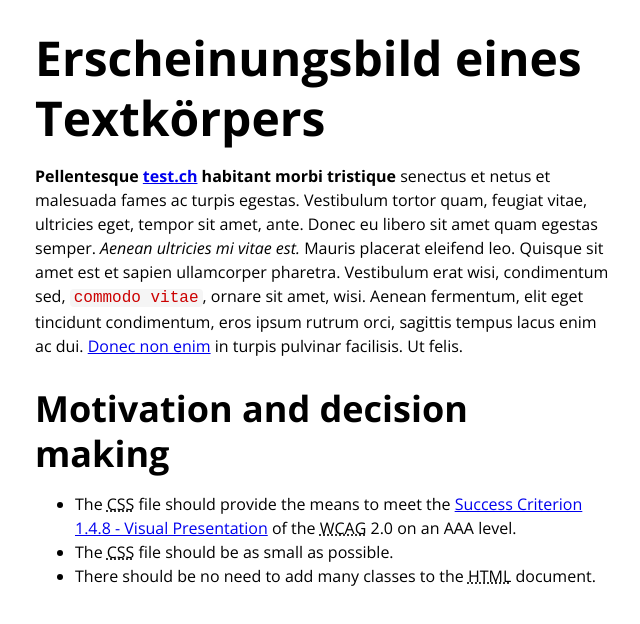
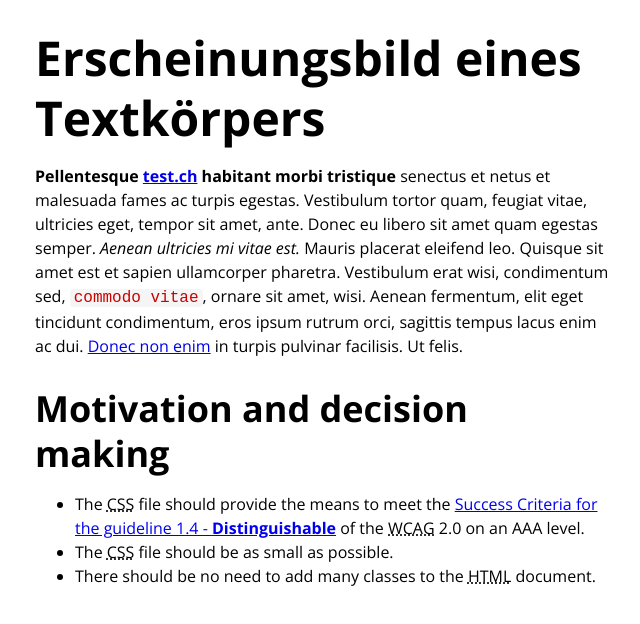
Before and after one commit to fpv83/accessibletypo-css, a plain HTML site: page docs/index.html in a window 1280 px wide. Shown: the whole page, without its empty margins (317-957 px from the left). Drawn offline with nearby package versions, Linux system fonts and the light colour scheme.

Commit message:
Update index.html

```diff
--- a/docs/index.html
+++ b/docs/index.html
@@ -25,8 +25,9 @@
       <ul>
         <li>
           The <abbr title="Cascading Style Sheets">CSS</abbr> file should provide the means to
-          meet the <a href="https://www.w3.org/TR/UNDERSTANDING-WCAG20/visual-audio-contrast-visual-presentation.html">
-          Success Criterion 1.4.8 - Visual Presentation</a> of the <abbr title="Web Content Accessibility Guidelines">WCAG</abbr> 2.0 on an AAA level.
+          meet the <a href="https://www.w3.org/TR/UNDERSTANDING-WCAG20/visual-audio-contrast.html#visual-audio-contrast-sc">
+          Success Criteria for the guideline 1.4 - <strong>Distinguishable</strong></a> of the <abbr title="Web Content Accessibility Guidelines">WCAG</abbr>
+          2.0 on an AAA level.
         </li>
         <li>
           The <abbr title="Cascading Style Sheets">CSS</abbr> file should be as small as possible.
```
